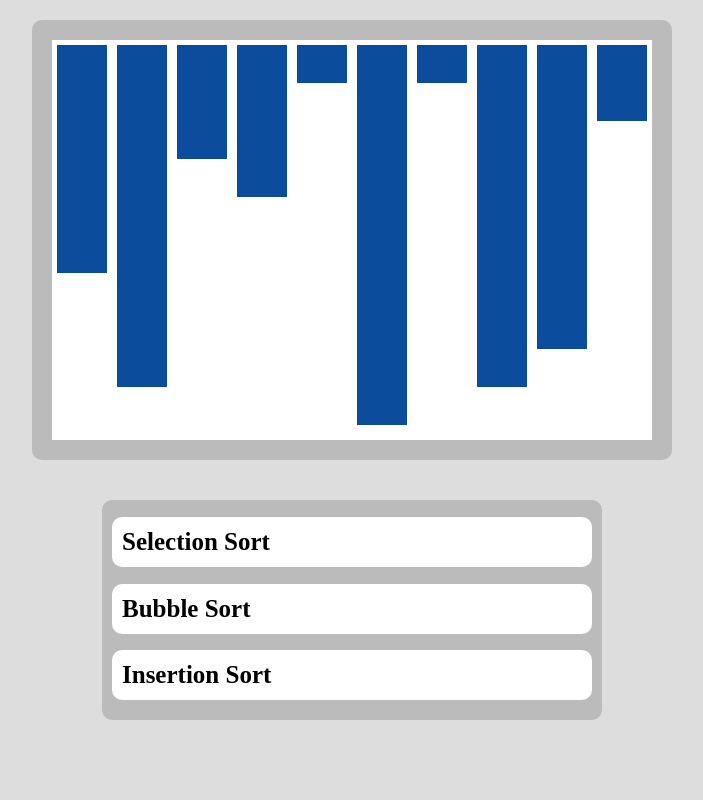
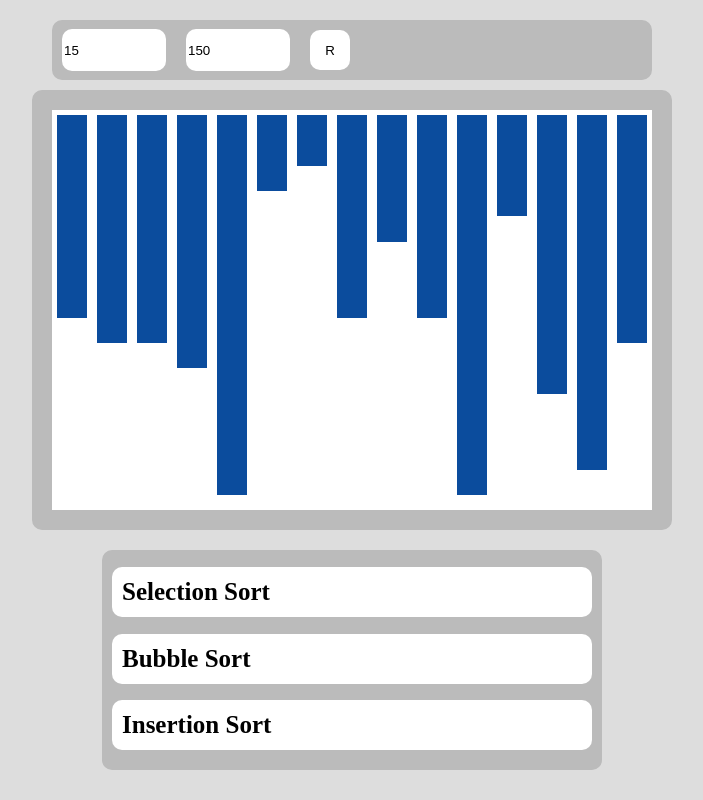
Before and after one commit to leyuh/sorting-algos, a React (Create React App) app: page / in a window 1280 px wide. Shown: the whole page, without its empty margins (308-1011 px from the left). Built offline with nearby package versions, Linux system fonts and the light colour scheme.

Commit message:
control panel w/ speed, # bars, refresh

```diff
--- a/src/App.css
+++ b/src/App.css
@@ -19,6 +19,32 @@
   border-radius: 10px;
   position: absolute;
   display: flex;
+  top: 90px;
+}
+
+#control-panel {
+  width: 600px;
+  height: 60px;
+  background-color: #bbb;
+  border-radius: 10px;
+  border: 0px;
+  display: flex;
+  position: absolute;
+  align-items: center;
+  top: 20px;
+}
+
+#control-panel > * {
+  margin: 10px;
+  height: 40px;
+  width: 100px;
+  background-color: white;
+  border: 0px;
+  border-radius: 10px;
+}
+
+#control-panel > button {
+  width: 40px;
 }
 
 .bar {
@@ -33,7 +59,7 @@
   border-radius: 10px;
   background-color: #bbb;
   position: absolute;
-  top: 500px;
+  top: 550px;
   overflow-y: scroll;
 }
 
--- a/src/App.tsx
+++ b/src/App.tsx
@@ -6,19 +6,29 @@ import visualize from './visualize';
 
 function App() {
 
-  const SPEED: number = 350;
+  const [SPEED, setSPEED] = useState<number>(150);
 
   const visWidth: number = 600;
   const visHeight: number = 400;
 
-  const marginSize: number = 5;
+  const [marginSize, setMarginSize] = useState<number>(2.5);
 
-  const arrLength: number = 10;
+  const [arrLength, setArrLength] = useState<number>(15);
 
   const [arr, setArr] = useState<number[][]>([]);
 
   const timeout = (time: number) => {
       return new Promise((res) => setTimeout(res, time));
+  }
+
+  const refresh = () => {
+    setArr([]);
+    for (let i = 0; i < arrLength; i++) {
+      let randNum: number = Math.ceil(Math.random() * arrLength);
+      setArr((prev) => {
+        return [...prev, [randNum, 0]];
+      })
+    }
   }
 
   const updateBar = async (i: number) => {
@@ -31,13 +41,18 @@ function App() {
   }
 
   useEffect(() => {
-    for (let i = 0; i < arrLength; i++) {
-      let randNum: number = Math.ceil(Math.random() * arrLength);
-      setArr((prev) => {
-        return [...prev, [randNum, 0]];
-      })
+    if (arrLength < 30) {
+      setMarginSize(5);
+    } else if (arrLength < 60) {
+      setMarginSize(2.5);
+    } else {
+      setMarginSize(1);
     }
+    refresh();
+  }, [arrLength]);
 
+  useEffect(() => {
+    refresh();
   }, [])
 
   // revert modes of bars
@@ -52,6 +67,34 @@ function App() {
 
   return (
     <div id="app">
+      <div id="control-panel">
+        <input id="bars-input" defaultValue={arrLength} onBlur={(e) => {
+          let num = parseInt(e.target.value);
+          if (num) {
+            if (num < 2) {
+              num = 2;
+            } else if (num > 100) {
+              num = 100;
+            }
+          }
+          setArrLength(num);
+        }}></input>
+        <input id="speed-input" defaultValue={SPEED} onBlur={(e) => {
+          let num = parseInt(e.target.value);
+          if (num) {
+            if (num < 10) {
+              num = 10;
+            } else if (num > 500) {
+              num = 500;
+            }
+          }
+          setSPEED(num);
+        }}></input>
+        <button id="refresh" onClick={() => {
+          refresh();
+        }}>R</button>
+      </div>
+
       <div id="visualizer">
         {arr.map((val: number[], i: number) => {
           return <Bar
@@ -67,17 +110,17 @@ function App() {
 
       <div id="sorts-list">
         <div className="sort-div" id="selection-sort" onClick={() => {
-          visualize(SortingAlgos.selectionSort(arr), arr, setArr);
+          visualize(SortingAlgos.selectionSort(arr), arr, setArr, SPEED);
         }}>
           <h1 className="sort-title">Selection Sort</h1>
         </div>
         <div className="sort-div" id="bubble-sort" onClick={() => {
-          visualize(SortingAlgos.bubbleSort(arr), arr, setArr);
+          visualize(SortingAlgos.bubbleSort(arr), arr, setArr, SPEED);
         }}>
           <h1 className="sort-title">Bubble Sort</h1>
         </div>
         <div className="sort-div" id="insertion-sort" onClick={() => {
-          visualize(SortingAlgos.insertionSort(arr), arr, setArr);
+          visualize(SortingAlgos.insertionSort(arr), arr, setArr, SPEED);
         }}>
           <h1 className="sort-title">Insertion Sort</h1>
         </div>
--- a/src/visualize.tsx
+++ b/src/visualize.tsx
@@ -1,8 +1,5 @@
 import swap from './swap';
 import React, { Dispatch, SetStateAction } from 'react';
-
-
-const SPEED: number = 350;
 
 const timeout = (time: number) => {
     return new Promise((res) => setTimeout(res, time));
@@ -10,9 +7,9 @@ const timeout = (time: number) => {
 
 // MOVE = [TYPE, I, J]
 
-export default async function visualize (moves: number[][], arr: number[][], setArr: Dispatch<SetStateAction<number[][]>>) {
+export default async function visualize (moves: number[][], arr: number[][], setArr: Dispatch<SetStateAction<number[][]>>, speed: number) {
     for (let i = 0; i < moves.length; i++) {
-        await timeout(SPEED);
+        await timeout(speed);
         setArr((prev) => {
             let tempArr: number[][] = [...prev];
             if (moves[i][0] == 2) {
```
